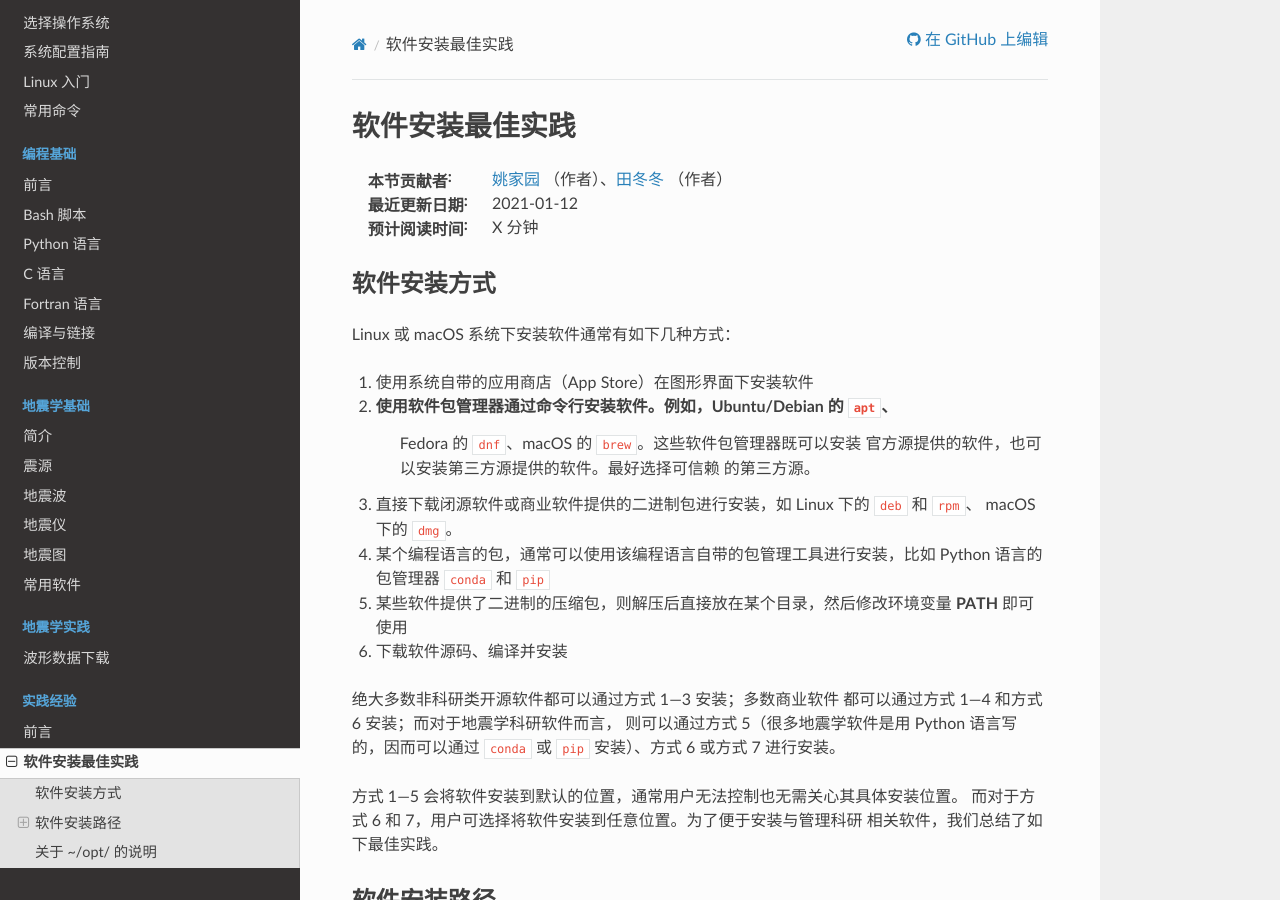
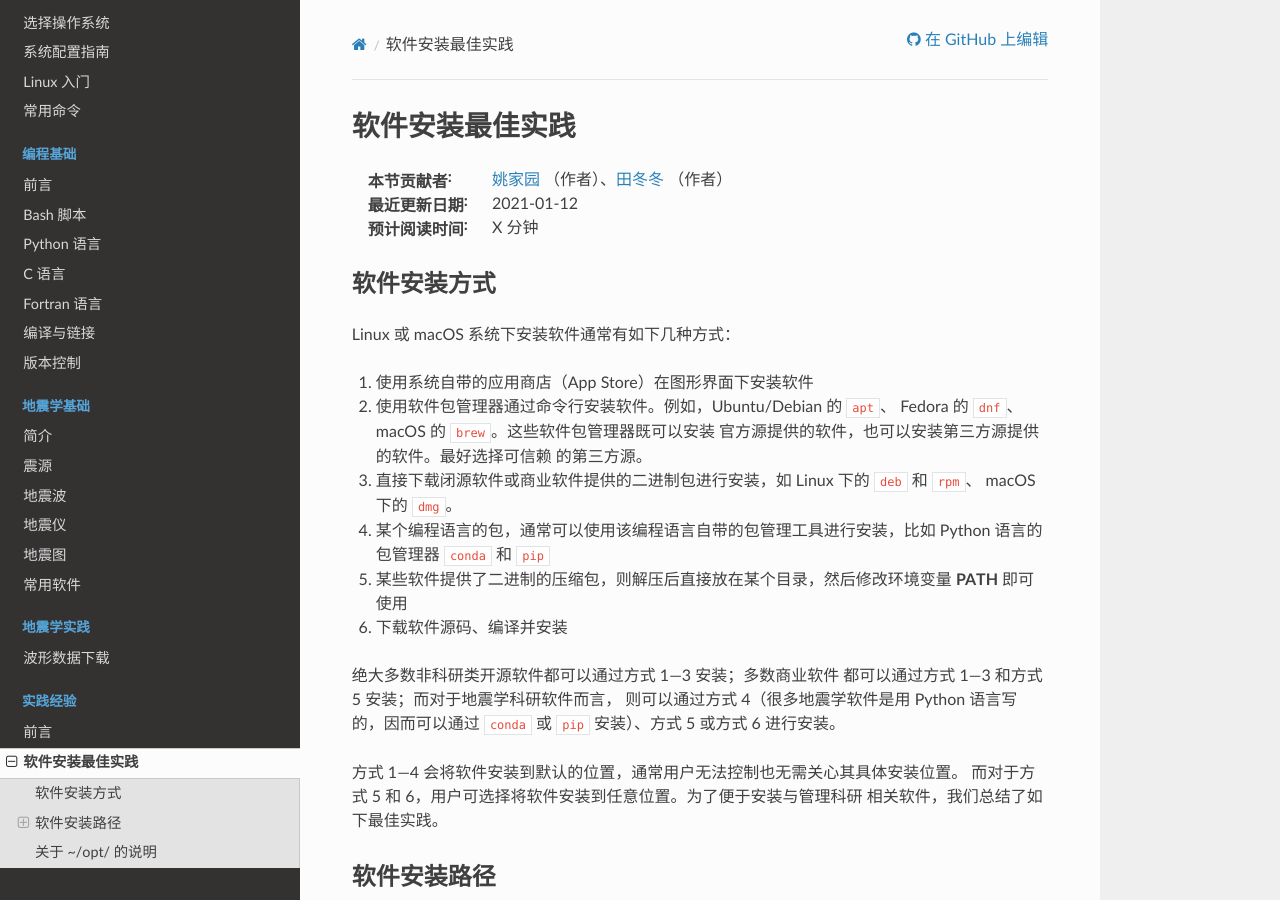
Before and after one commit to seismo-learn/seismology101, a Sphinx documentation site: the page built from source/best-practices/software-installation.rst, in a window 1280 px wide and 900 px high. Built offline with Sphinx 7.4.7 and the Read the Docs theme 2.0.0, drawn with Linux system fonts in a browser that asks for light colours.

Commit message:
Tiny fixes

```diff
--- a/source/best-practices/software-installation.rst
+++ b/source/best-practices/software-installation.rst
@@ -10,26 +10,26 @@
 
 Linux 或 macOS 系统下安装软件通常有如下几种方式：
 
-1. 使用系统自带的应用商店（App Store）在图形界面下安装软件
-2. 使用软件包管理器通过命令行安装软件。例如，Ubuntu/Debian 的 ``apt``\ 、
+1.  使用系统自带的应用商店（App Store）在图形界面下安装软件
+2.  使用软件包管理器通过命令行安装软件。例如，Ubuntu/Debian 的 ``apt``\ 、
     Fedora 的 ``dnf``\ 、macOS 的 ``brew``\ 。这些软件包管理器既可以安装
     官方源提供的软件，也可以安装第三方源提供的软件。最好选择可信赖
     的第三方源。
-3. 直接下载闭源软件或商业软件提供的二进制包进行安装，如 Linux 下的 ``deb`` 和 ``rpm``\ 、
-   macOS 下的 ``dmg``\ 。
-4. 某个编程语言的包，通常可以使用该编程语言自带的包管理工具进行安装，比如
-   Python 语言的包管理器 ``conda`` 和 ``pip``
-5. 某些软件提供了二进制的压缩包，则解压后直接放在某个目录，然后修改环境变量
-   **PATH** 即可使用
-6. 下载软件源码、编译并安装
+3.  直接下载闭源软件或商业软件提供的二进制包进行安装，如 Linux 下的 ``deb`` 和 ``rpm``\ 、
+    macOS 下的 ``dmg``\ 。
+4.  某个编程语言的包，通常可以使用该编程语言自带的包管理工具进行安装，比如
+    Python 语言的包管理器 ``conda`` 和 ``pip``
+5.  某些软件提供了二进制的压缩包，则解压后直接放在某个目录，然后修改环境变量
+    **PATH** 即可使用
+6.  下载软件源码、编译并安装
 
 绝大多数非科研类开源软件都可以通过方式 1—3 安装；多数商业软件
-都可以通过方式 1—4 和方式 6 安装；而对于地震学科研软件而言，
-则可以通过方式 5（很多地震学软件是用 Python 语言写的，因而可以通过 ``conda``
-或 ``pip`` 安装）、方式 6 或方式 7 进行安装。
+都可以通过方式 1—3 和方式 5 安装；而对于地震学科研软件而言，
+则可以通过方式 4（很多地震学软件是用 Python 语言写的，因而可以通过 ``conda``
+或 ``pip`` 安装）、方式 5 或方式 6 进行安装。
 
-方式 1—5 会将软件安装到默认的位置，通常用户无法控制也无需关心其具体安装位置。
-而对于方式 6 和 7，用户可选择将软件安装到任意位置。为了便于安装与管理科研
+方式 1—4 会将软件安装到默认的位置，通常用户无法控制也无需关心其具体安装位置。
+而对于方式 5 和 6，用户可选择将软件安装到任意位置。为了便于安装与管理科研
 相关软件，我们总结了如下最佳实践。
 
 软件安装路径
```
